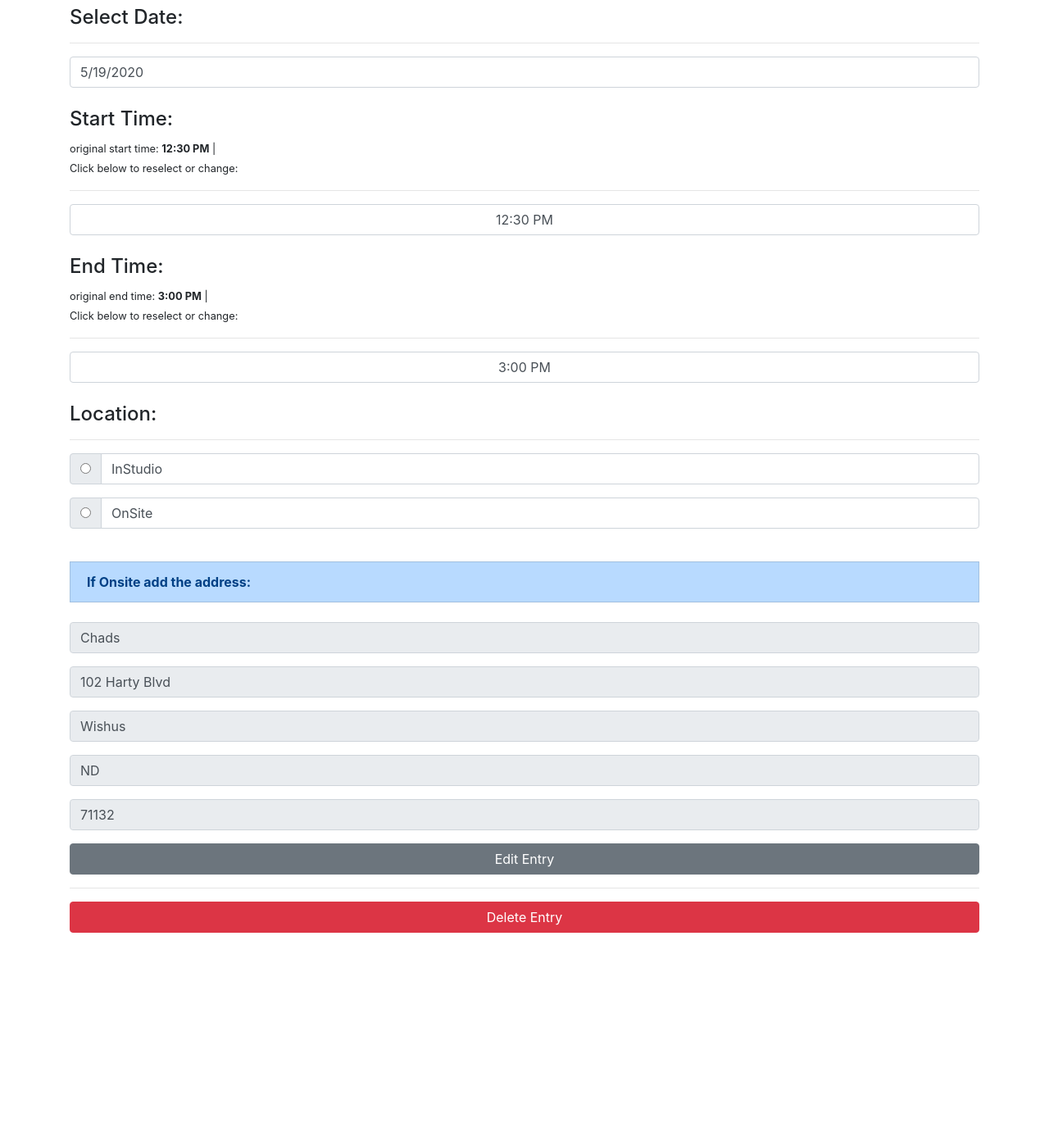
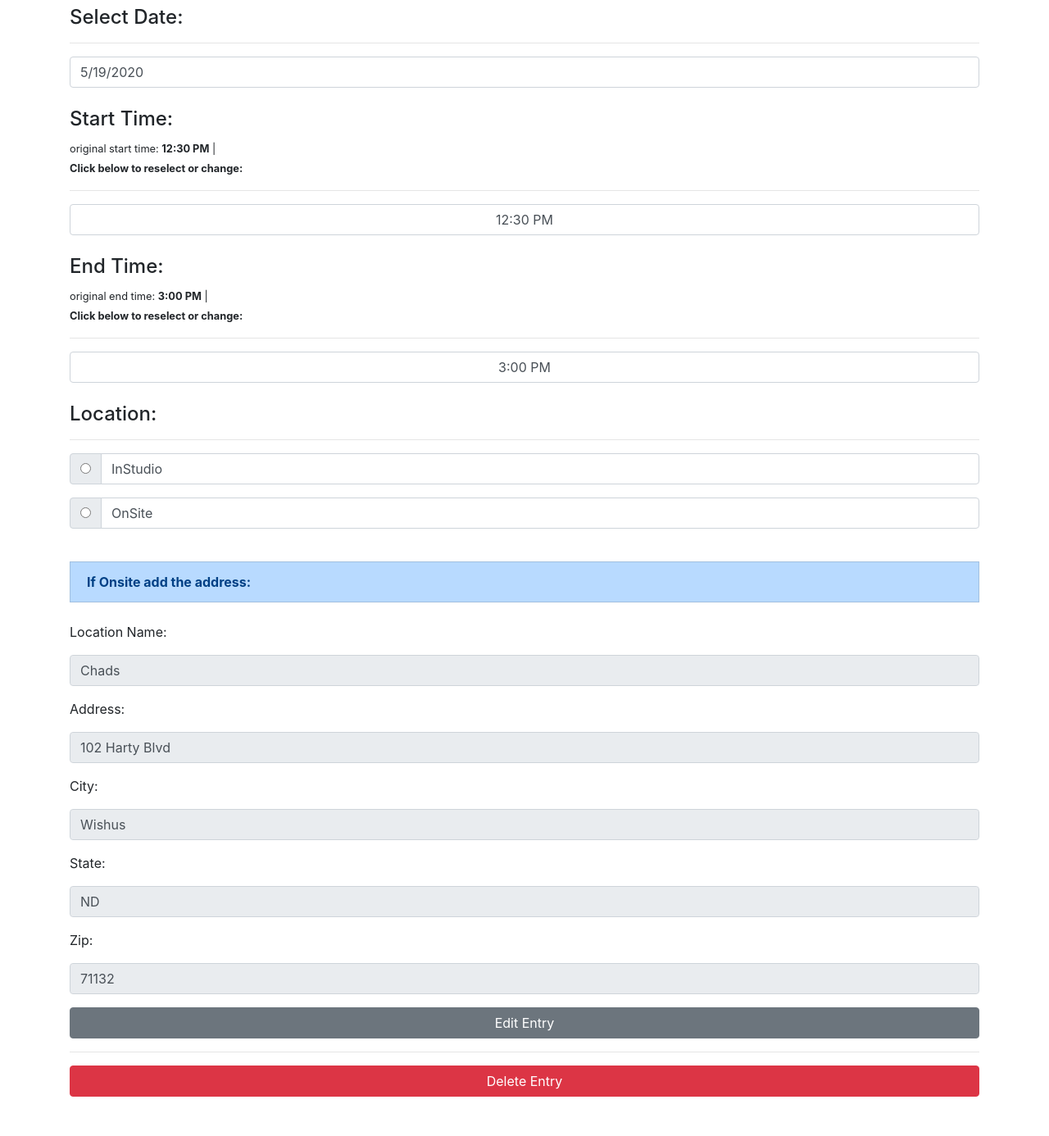
Before and after one commit to courthub74/MarysApptApp3, a Django app: page /edit/1 in a window 1280 px wide. Shown: the part 1229-2615 px from the top of the page at 82% size. Before the commit the page ends 2367 px from the top, so only its background shows below. Run offline with Django 3.2, Linux system fonts and the light colour scheme; data comes from the database, SQL or seed files in the repository; some libraries are stand-ins or nearby versions.

Commit message:
Ready Set

```diff
--- a/marystuffs/templates/edit.html
+++ b/marystuffs/templates/edit.html
@@ -119,7 +119,7 @@
 
 				<h4>Start Time:</h4>
 				<small>original start time: <b>{{ get_appointment.start }}</b> |</small><br>
-				<small>Click below to reselect or change:</small>
+				<small><strong>Click below to reselect or change:</strong></small>
 				<hr>
 				<input class="timepicker text-center form-control" jt-timepicker="" time="model.time" time-string="model.timeString" default-time="model.options.defaultTime" time-format="model.options.timeFormat" start-time="model.options.startTime" min-time="model.options.minTime" max-time="model.options.maxTime" interval="model.options.interval" dynamic="model.options.dynamic" scrollbar="model.options.scrollbar" dropdown="model.options.dropdown" name="start" value="{{ get_appointment.start }}">
 
@@ -127,7 +127,7 @@
 
 				<h4>End Time:</h4>
 				<small>original end time: <b>{{ get_appointment.end }}</b> |</small><br>
-				<small>Click below to reselect or change:</small>
+				<small><strong>Click below to reselect or change:</strong></small>
 				<hr>
 				<input class="timepicker text-center form-control" jt-timepicker="" time="model.time" time-string="model.timeString" default-time="model.options.defaultTime" time-format="model.options.timeFormat" start-time="model.options.startTime" min-time="model.options.minTime" max-time="model.options.maxTime" interval="model.options.interval" dynamic="model.options.dynamic" scrollbar="model.options.scrollbar" dropdown="model.options.dropdown" name="end" value="{{ get_appointment.end }}">
 
@@ -224,22 +224,27 @@
 			<li class="list-group-item list-group-item-primary"><strong>If Onsite add the address:</strong></li>
 			<br>
 			<div class="form-group">
+				<p>Location Name:</p>
 			    <input type="text" class="form-control clear" id="other" placeholder="Location Name" value="{{ get_appointment.loc_name }}" name="loc_name" disabled="other">
 			</div>
 
 			<div class="form-group">
+				<p>Address:</p>
 			    <input type="text" class="form-control clear" id="other2"  placeholder="Address" value="{{ get_appointment.address }}" name="address" disabled="other2">
 			</div>
 
 			<div class="form-group">
+				<p>City:</p>
 			    <input type="text" class="form-control clear" id="other3" placeholder="City" value="{{ get_appointment.city }}" name="city" disabled="other3">
 			</div>
 
 			<div class="form-group">
+				<p>State:</p>
 			    <input type="text" class="form-control clear" id="other4" placeholder="State" value="{{ get_appointment.state }}" name="state" disabled="other4">
 			</div>
 
 			<div class="form-group">
+				<p>Zip:</p>
 			    <input type="text" class="form-control clear" id="other5" placeholder="Zip" value="{{ get_appointment.zipcode }}" name="zipcode" disabled="other5">
 			</div>
 
--- a/marystuffs/templates/home.html
+++ b/marystuffs/templates/home.html
@@ -219,7 +219,6 @@
 		<li class="list-group-item list-group-item-light"><small>or simply add the location name only if you already know where to go</small></li>
 		</div>
 		<hr>
-		<br>
 		<div class="form-group">
 			<p>Location Name:</p>
 		    <input type="text" class="form-control" id="other" placeholder="" name="loc_name" disabled="other">
```
